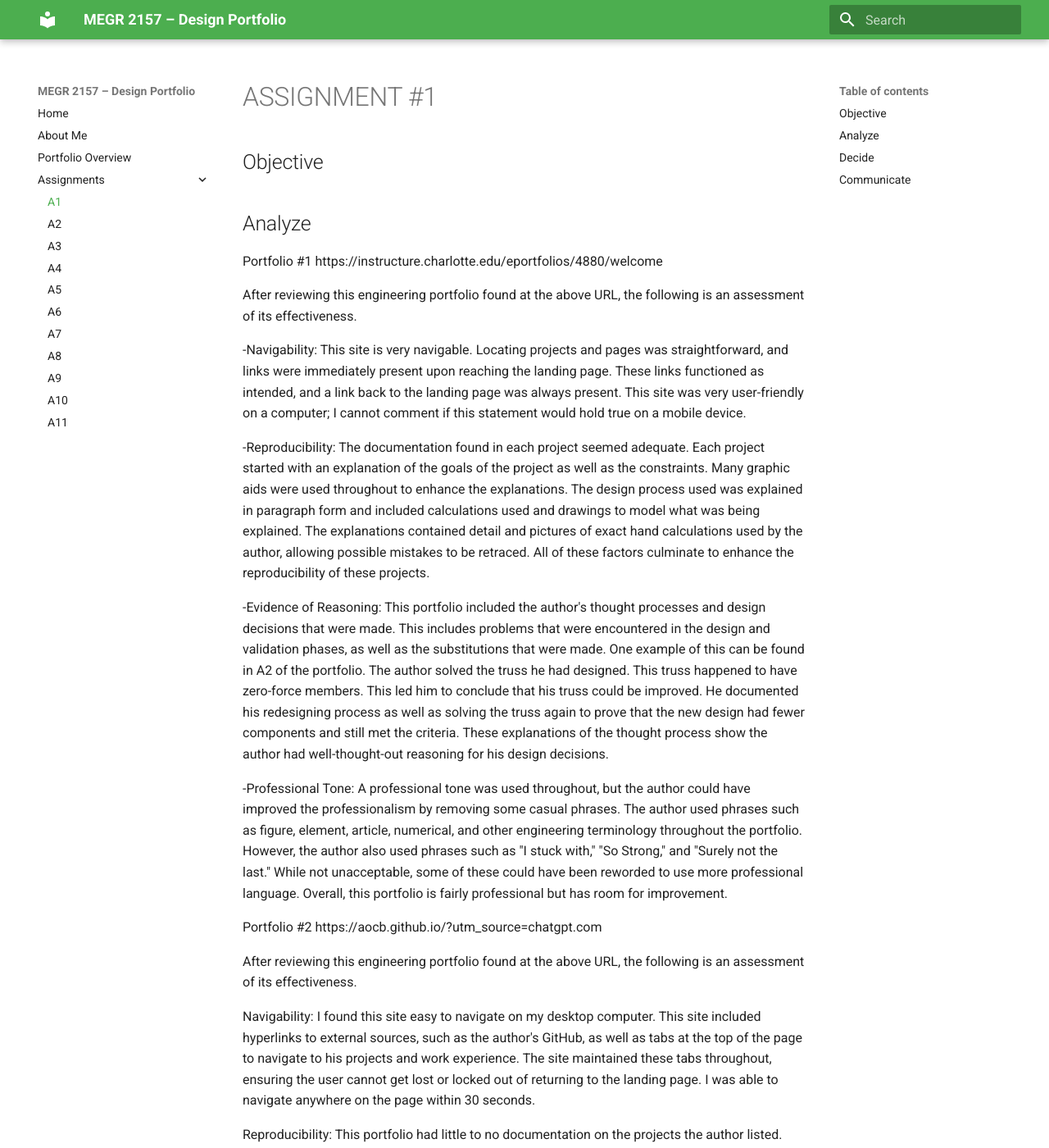
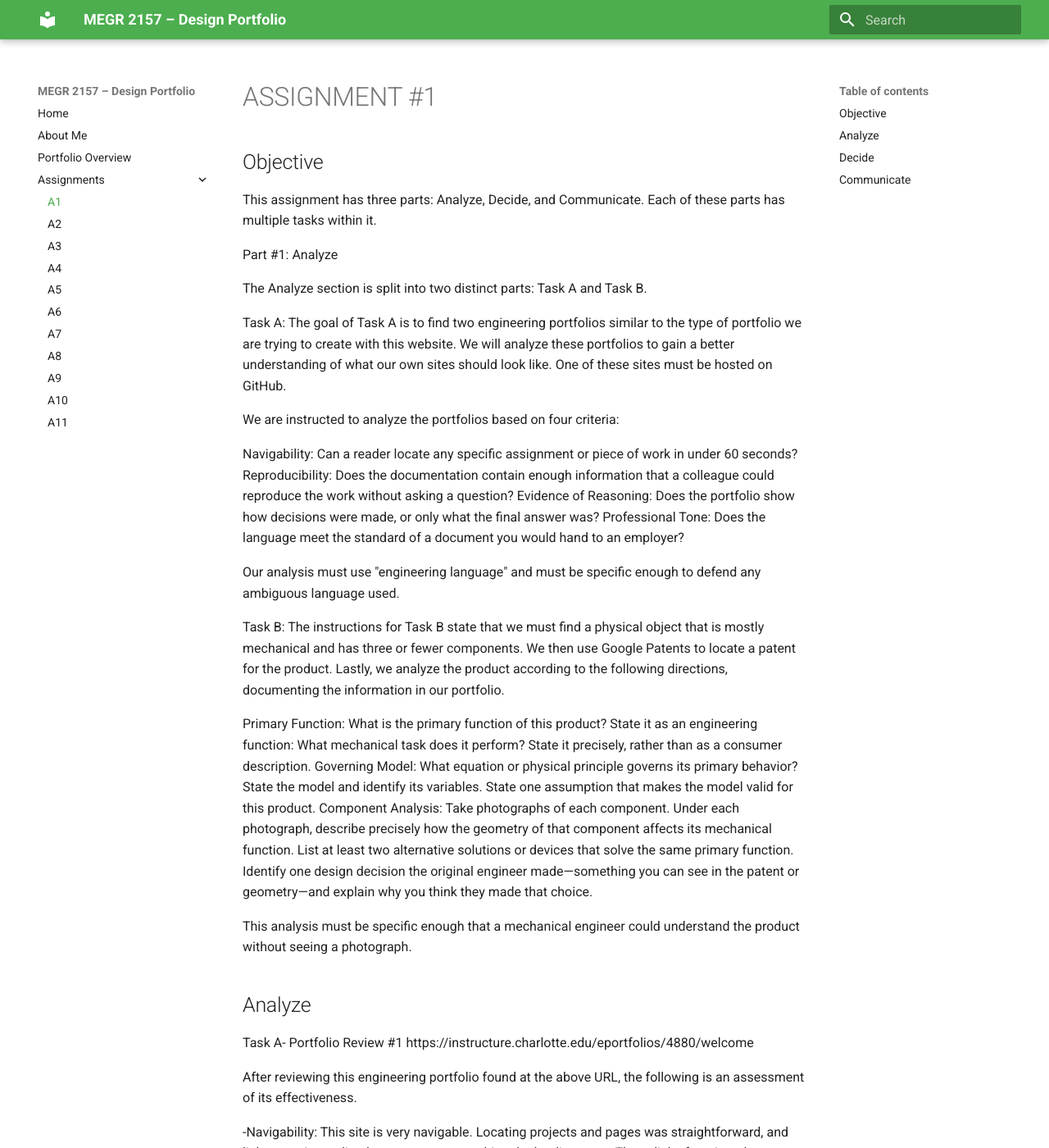
Before and after one commit to JacBinon/SOHPMORE-DESIGN, an MkDocs documentation site: the page built from docs/assignments/A01/index.md, in a window 1280 px wide and 1400 px high. Shown: the whole window at 82% size. Built offline with MkDocs 1.6.1 and Material for MkDocs 9.7.7, drawn with Linux system fonts in a browser that asks for light colours; some of the changed text lies outside the part shown.

Commit message:
Update index.md

```diff
--- a/docs/assignments/A01/index.md
+++ b/docs/assignments/A01/index.md
@@ -1,10 +1,34 @@
 # ASSIGNMENT #1
 
 ## Objective
+This assignment has three parts: Analyze, Decide, and Communicate. Each of these parts has multiple tasks within it.
+
+Part #1: Analyze
+
+The Analyze section is split into two distinct parts: Task A and Task B.
+
+Task A: The goal of Task A is to find two engineering portfolios similar to the type of portfolio we are trying to create with this website. We will analyze these portfolios to gain a better understanding of what our own sites should look like. One of these sites must be hosted on GitHub.
+
+We are instructed to analyze the portfolios based on four criteria:
+
+Navigability: Can a reader locate any specific assignment or piece of work in under 60 seconds?
+Reproducibility: Does the documentation contain enough information that a colleague could reproduce the work without asking a question?
+Evidence of Reasoning: Does the portfolio show how decisions were made, or only what the final answer was?
+Professional Tone: Does the language meet the standard of a document you would hand to an employer?
+
+Our analysis must use "engineering language" and must be specific enough to defend any ambiguous language used.
+
+Task B: The instructions for Task B state that we must find a physical object that is mostly mechanical and has three or fewer components. We then use Google Patents to locate a patent for the product. Lastly, we analyze the product according to the following directions, documenting the information in our portfolio.
+
+Primary Function: What is the primary function of this product? State it as an engineering function: What mechanical task does it perform? State it precisely, rather than as a consumer description.
+Governing Model: What equation or physical principle governs its primary behavior? State the model and identify its variables. State one assumption that makes the model valid for this product.
+Component Analysis: Take photographs of each component. Under each photograph, describe precisely how the geometry of that component affects its mechanical function. List at least two alternative solutions or devices that solve the same primary function. Identify one design decision the original engineer made—something you can see in the patent or geometry—and explain why you think they made that choice.
+
+This analysis must be specific enough that a mechanical engineer could understand the product without seeing a photograph.
 
 
 ## Analyze
-Portfolio #1 https://instructure.charlotte.edu/eportfolios/4880/welcome
+Task A- Portfolio Review #1 https://instructure.charlotte.edu/eportfolios/4880/welcome
 
 After reviewing this engineering portfolio found at the above URL, the following is an assessment of its effectiveness.
 
@@ -16,7 +40,7 @@ After reviewing this engineering portfolio found at the above URL, the following
 
 -Professional Tone: A professional tone was used throughout, but the author could have improved the professionalism by removing some casual phrases. The author used phrases such as figure, element, article, numerical, and other engineering terminology throughout the portfolio. However, the author also used phrases such as "I stuck with," "So Strong," and "Surely not the last." While not unacceptable, some of these could have been reworded to use more professional language. Overall, this portfolio is fairly professional but has room for improvement.
 
-Portfolio #2 https://aocb.github.io/?utm_source=chatgpt.com
+Task A- Portfolio Review #2 https://aocb.github.io/?utm_source=chatgpt.com
 
 After reviewing this engineering portfolio found at the above URL, the following is an assessment of its effectiveness.
 
@@ -28,7 +52,7 @@ Evidence of Reasoning: As previously stated in the Reproducibility section, this
 
 Professional Tone: A professional tone was sparingly used in this portfolio. The author's landing page starts with a large font reading "Hello World," which is a somewhat casual start for a professional portfolio. The author's paragraphs read more like a casual conversation, using phrases such as "Some of my other interests include" while listing unrelated hobbies, "My goal is to make cars," and "Please, look around and stay a while." These could be rewritten to sound more professional and include more engineering terminology and professional grammar. I feel this site is not very professional in terms of the grammar and phrases used.
 
-
+Task B- Product Analysis
 
 ## Decide
 
```
